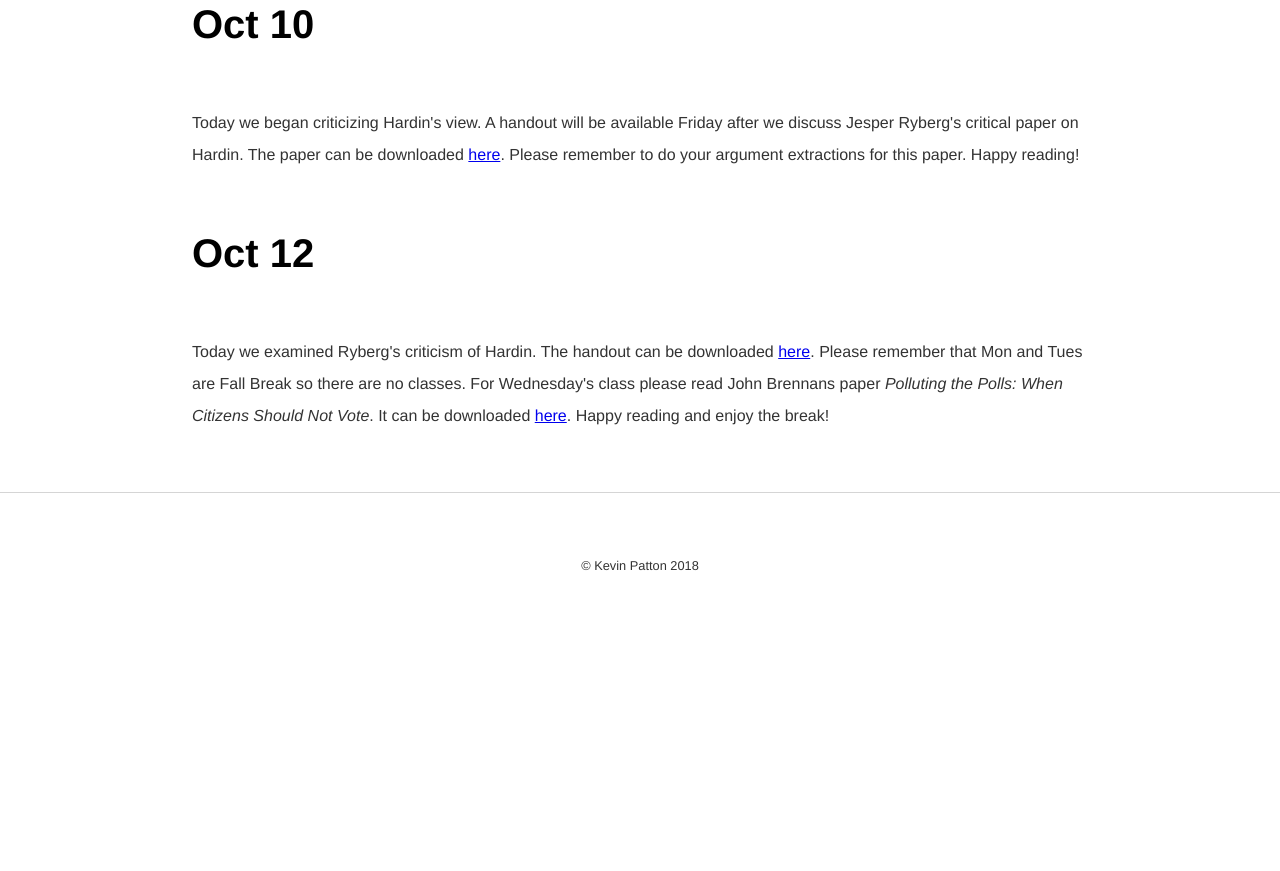
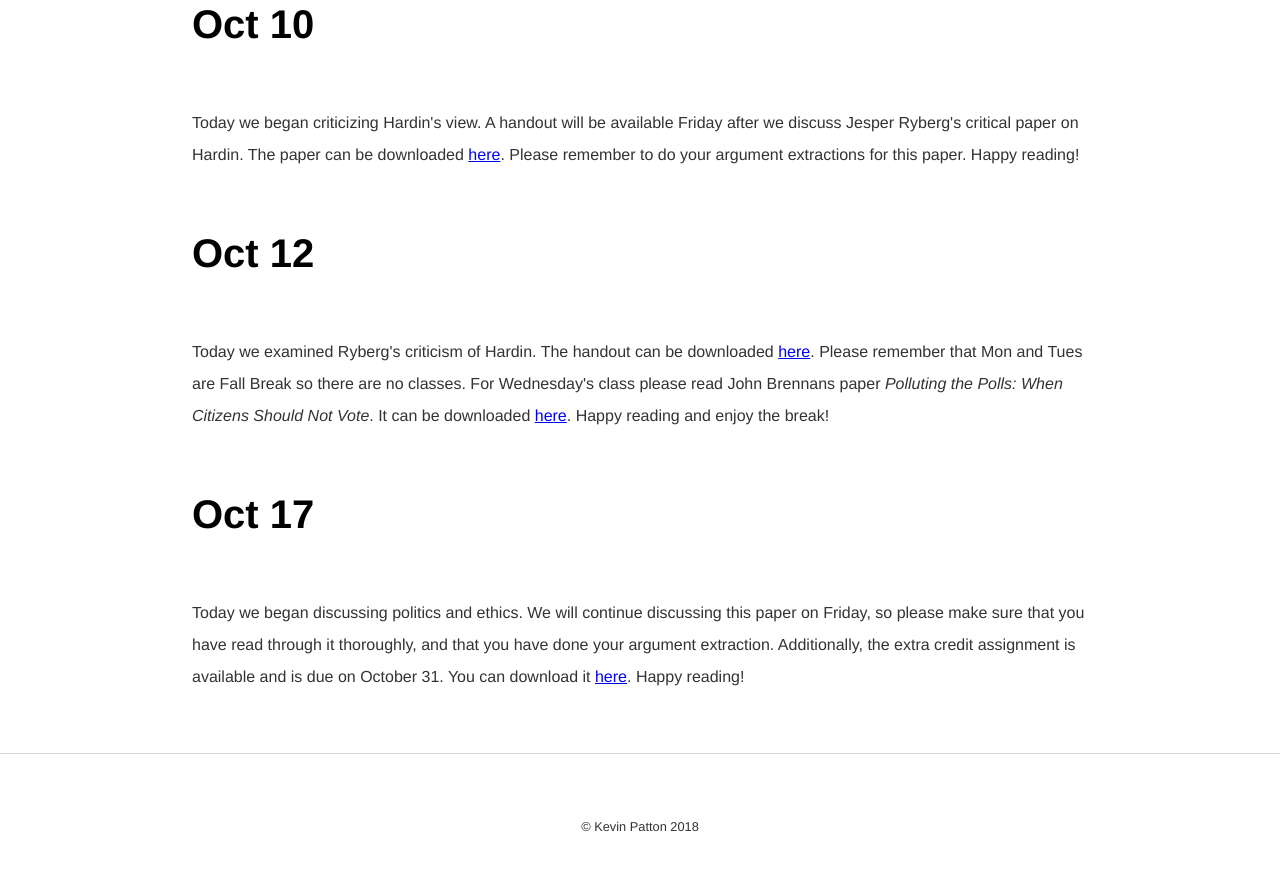
Before and after one commit to kevinjpatton/kevinjpatton.github.io, a Jekyll site: the page built from teaching/phil1020/index.html, in a window 1280 px wide and 900 px high, scrolled down 4701 px. Shown: the top 871 px of the window. Built offline with Jekyll 4.4.1, drawn with Linux system fonts in a browser that asks for light colours; Markdown is read by kramdown in place of the engine named in the settings; before the commit the page ends 5340 px from its top, so only the background shows below that.

Commit message:
Update index.html

```diff
--- a/teaching/phil1020/index.html
+++ b/teaching/phil1020/index.html
@@ -42,3 +42,5 @@ http://www.sfu.ca/philosophy/resources/writing.html>here</a>.
 <p>Today we began criticizing Hardin's view.  A handout will be available Friday after we discuss Jesper Ryberg's critical paper on Hardin.  The paper can be downloaded <a href=/teaching/phil1020/Ryberg_OnHardin.pdf	target="_blank">here</a>.  Please remember to do your argument extractions for this paper.  Happy reading!</p>
 <h1>Oct 12</h1>
 <p>Today we examined Ryberg's criticism of Hardin.  The handout can be downloaded <a href=/teaching/phil1020/Handout_JesperRyberg.pdf	target="_blank">here</a>.  Please remember that Mon and Tues are Fall Break so there are no classes.  For Wednesday's class please read John Brennans paper <i>Polluting the Polls: When Citizens Should Not Vote</i>.  It can be downloaded <a href=/teaching/phil1020/Brennan_WhenNotToVote.pdf	target="_blank">here</a>.  Happy reading and enjoy the break!</p>
+<h1>Oct 17</h1>
+<p>Today we began discussing politics and ethics.  We will continue discussing this paper on Friday, so please make sure that you have read through it thoroughly, and that you have done your argument extraction.  Additionally, the extra credit assignment is available and is due on October 31.  You can download it <a href=/teaching/phil1020/ExamOneEC.pdf	target="_blank">here</a>.  Happy reading!</p>
```
